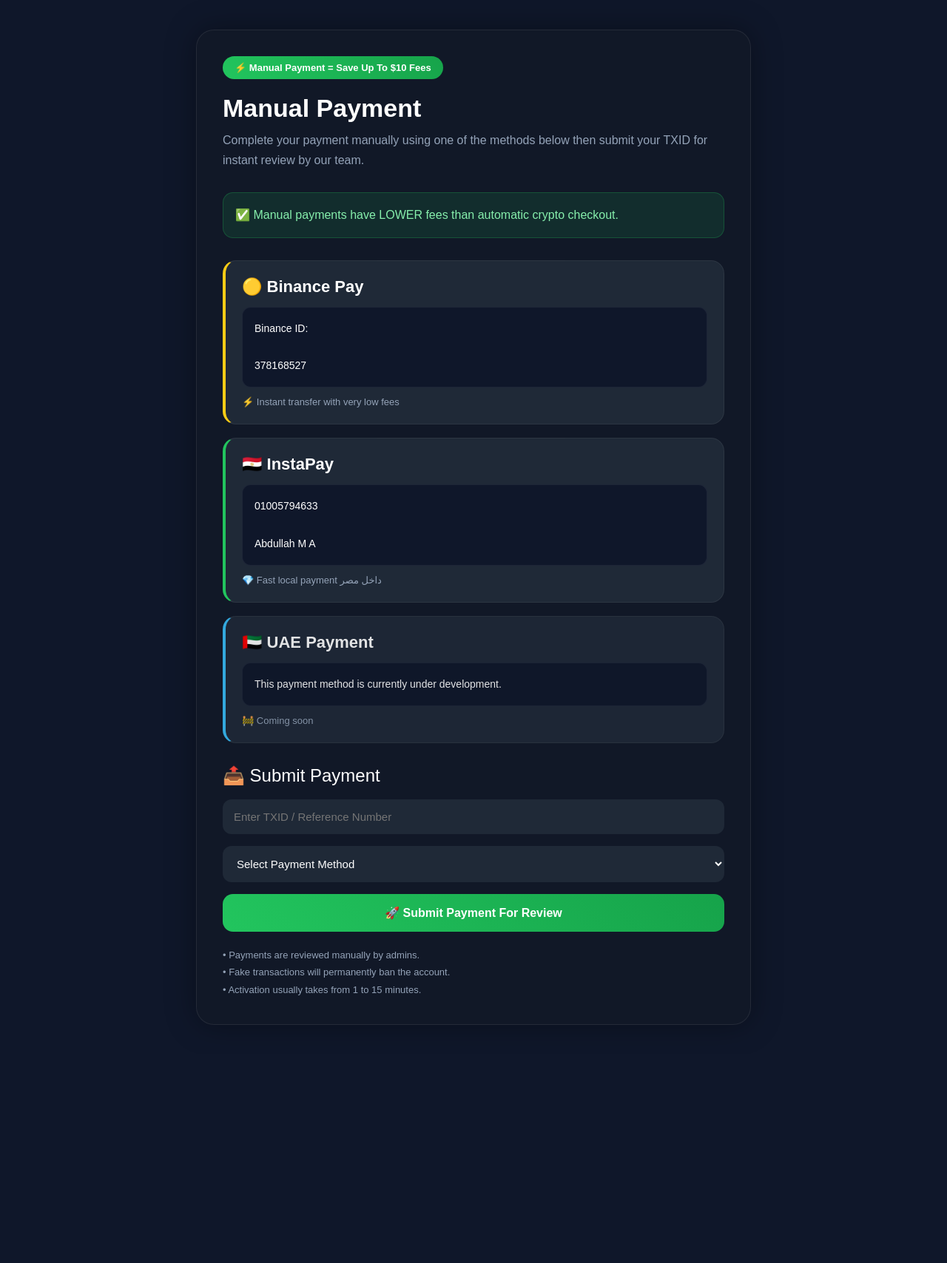
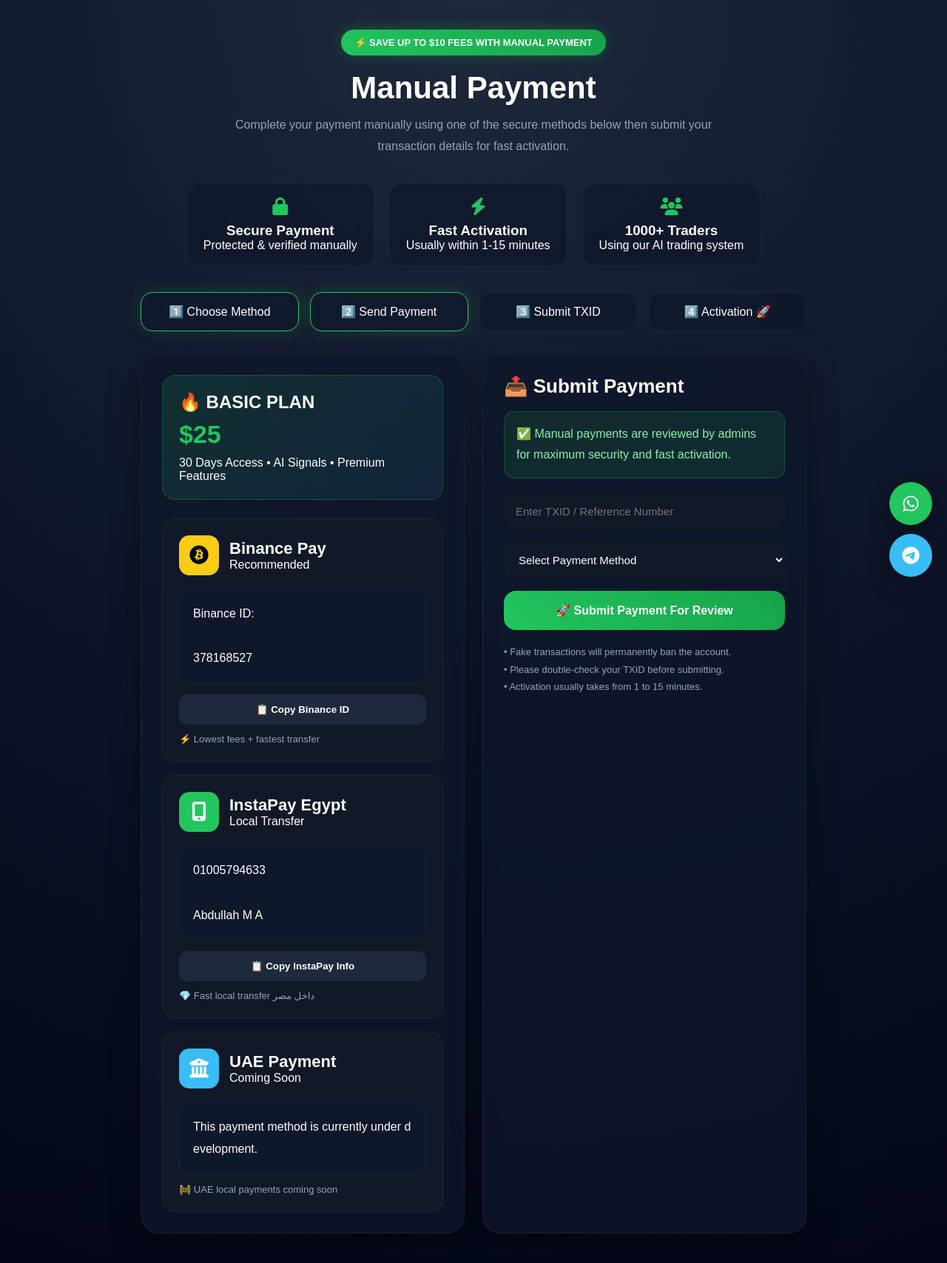
Before and after one commit to abdallah-bot250/trading_bot, a Flask app: page /manual-payment in a window 1280 px wide. Shown: the whole page at 74% size. Before the commit the page ends 1386 px from the top, so only its background shows below. Run offline with Flask 3, Linux system fonts and the light colour scheme; data that the repository does not hold is empty; parts of the project's set-up code (start-up, migrations or seed data) failed here and were passed over; some libraries are stand-ins or nearby versions.

Commit message:
Ultra premium manual payment update

```diff
--- a/templates/manual_payment.html
+++ b/templates/manual_payment.html
@@ -4,7 +4,10 @@
 <meta charset="UTF-8">
 <meta name="viewport" content="width=device-width, initial-scale=1.0">
 
-<title>Manual Payment | Trading Bot</title>
+<title>Manual Payment | AI Crypto Trader</title>
+
+<link rel="stylesheet"
+href="https://cdnjs.cloudflare.com/ajax/libs/font-awesome/6.5.1/css/all.min.css">
 
 <style>
 
@@ -12,49 +15,283 @@
     margin:0;
     padding:0;
     box-sizing:border-box;
-    font-family:Arial, sans-serif;
+    font-family:Arial,sans-serif;
 }
 
 body{
-    background:#0f172a;
+    background:
+    radial-gradient(circle at top,#1e293b 0%,#0f172a 45%,#020617 100%);
     color:white;
     min-height:100vh;
-    display:flex;
-    justify-content:center;
-    align-items:center;
     padding:40px 20px;
 }
 
+/* FLOATING SUPPORT */
+
+.support-float{
+    position:fixed;
+    right:20px;
+    bottom:20px;
+    z-index:9999;
+    display:flex;
+    flex-direction:column;
+    gap:12px;
+}
+
+.support-btn{
+    width:58px;
+    height:58px;
+    border-radius:50%;
+    display:flex;
+    align-items:center;
+    justify-content:center;
+    color:white;
+    font-size:24px;
+    text-decoration:none;
+    box-shadow:0 10px 30px rgba(0,0,0,.35);
+    transition:.3s;
+}
+
+.support-btn:hover{
+    transform:scale(1.1);
+}
+
+.whatsapp{
+    background:#22c55e;
+}
+
+.telegram{
+    background:#38bdf8;
+}
+
+/* CONTAINER */
+
 .container{
     width:100%;
-    max-width:750px;
-    background:#111827;
-    border:1px solid rgba(255,255,255,.08);
-    border-radius:24px;
-    padding:35px;
-    box-shadow:0 0 40px rgba(0,0,0,.35);
+    max-width:900px;
+    margin:auto;
+}
+
+/* HEADER */
+
+.hero{
+    text-align:center;
+    margin-bottom:35px;
 }
 
 .top-badge{
     display:inline-block;
     background:linear-gradient(45deg,#22c55e,#16a34a);
-    color:white;
-    padding:8px 16px;
+    padding:10px 18px;
     border-radius:999px;
     font-size:13px;
     font-weight:bold;
     margin-bottom:20px;
+    box-shadow:0 0 20px rgba(34,197,94,.3);
 }
 
-h1{
-    font-size:34px;
-    margin-bottom:10px;
+.hero h1{
+    font-size:42px;
+    margin-bottom:12px;
 }
 
 .subtitle{
     color:#94a3b8;
-    line-height:1.7;
+    max-width:700px;
+    margin:auto;
+    line-height:1.8;
+}
+
+/* TRUST */
+
+.trust-box{
+    display:flex;
+    justify-content:center;
+    gap:20px;
+    flex-wrap:wrap;
+    margin:35px 0;
+}
+
+.trust-item{
+    background:rgba(15,23,42,.7);
+    border:1px solid rgba(255,255,255,.06);
+    border-radius:16px;
+    padding:18px 22px;
+    min-width:220px;
+    text-align:center;
+    backdrop-filter:blur(10px);
+}
+
+.trust-item i{
+    font-size:24px;
+    margin-bottom:10px;
+    color:#22c55e;
+}
+
+/* STEP BAR */
+
+.steps{
+    display:flex;
+    justify-content:space-between;
+    gap:15px;
+    flex-wrap:wrap;
     margin-bottom:30px;
+}
+
+.step{
+    flex:1;
+    min-width:180px;
+    background:rgba(15,23,42,.75);
+    border:1px solid rgba(255,255,255,.06);
+    padding:16px;
+    border-radius:16px;
+    text-align:center;
+}
+
+.step.active{
+    border-color:#22c55e;
+    box-shadow:0 0 20px rgba(34,197,94,.2);
+}
+
+/* GRID */
+
+.grid{
+    display:grid;
+    grid-template-columns:1fr 1fr;
+    gap:24px;
+}
+
+@media(max-width:850px){
+    .grid{
+        grid-template-columns:1fr;
+    }
+}
+
+/* GLASS CARD */
+
+.card{
+    background:rgba(15,23,42,.82);
+    border:1px solid rgba(255,255,255,.06);
+    border-radius:24px;
+    padding:28px;
+    backdrop-filter:blur(12px);
+    box-shadow:0 10px 40px rgba(0,0,0,.35);
+}
+
+/* PLAN BOX */
+
+.plan-box{
+    margin-bottom:25px;
+    background:linear-gradient(135deg,
+    rgba(34,197,94,.15),
+    rgba(56,189,248,.08));
+    border:1px solid rgba(34,197,94,.25);
+    border-radius:18px;
+    padding:22px;
+}
+
+.plan-box h2{
+    margin-bottom:10px;
+}
+
+.plan-price{
+    font-size:34px;
+    color:#22c55e;
+    font-weight:bold;
+    margin:10px 0;
+}
+
+/* PAYMENT METHODS */
+
+.methods{
+    display:flex;
+    flex-direction:column;
+    gap:18px;
+}
+
+.method{
+    background:#111827;
+    border:1px solid rgba(255,255,255,.06);
+    border-radius:18px;
+    padding:22px;
+    transition:.3s;
+}
+
+.method:hover{
+    transform:translateY(-4px);
+}
+
+.method-header{
+    display:flex;
+    align-items:center;
+    gap:14px;
+    margin-bottom:18px;
+}
+
+.logo{
+    width:54px;
+    height:54px;
+    border-radius:14px;
+    display:flex;
+    align-items:center;
+    justify-content:center;
+    font-size:26px;
+}
+
+.binance-logo{
+    background:#facc15;
+    color:black;
+}
+
+.insta-logo{
+    background:#22c55e;
+}
+
+.uae-logo{
+    background:#38bdf8;
+}
+
+.method h3{
+    font-size:22px;
+}
+
+.wallet{
+    background:#0f172a;
+    border-radius:14px;
+    padding:18px;
+    line-height:1.9;
+    word-break:break-all;
+    border:1px solid rgba(255,255,255,.05);
+}
+
+.copy-btn{
+    margin-top:14px;
+    width:100%;
+    border:none;
+    padding:13px;
+    border-radius:12px;
+    background:#1e293b;
+    color:white;
+    cursor:pointer;
+    font-weight:bold;
+    transition:.3s;
+}
+
+.copy-btn:hover{
+    background:#334155;
+}
+
+.fee{
+    margin-top:12px;
+    color:#94a3b8;
+    font-size:13px;
+}
+
+/* FORM */
+
+.form-title{
+    margin-bottom:18px;
+    font-size:26px;
 }
 
 .alert{
@@ -63,89 +300,27 @@ h1{
     color:#86efac;
     padding:16px;
     border-radius:14px;
-    margin-bottom:30px;
-    line-height:1.7;
+    margin-bottom:20px;
+    line-height:1.8;
 }
 
-.payment-methods{
-    display:flex;
-    flex-direction:column;
-    gap:18px;
-    margin-bottom:30px;
-}
-
-.method{
-    background:#1f2937;
-    border-radius:18px;
-    padding:22px;
-    border:1px solid rgba(255,255,255,.06);
-    transition:.3s;
-}
-
-.method:hover{
-    transform:translateY(-3px);
-}
-
-.method h3{
-    margin-bottom:14px;
-    font-size:22px;
-}
-
-.wallet{
-    background:#0f172a;
-    border:1px solid rgba(255,255,255,.06);
+input,
+select{
+    width:100%;
     padding:16px;
-    border-radius:12px;
-    word-break:break-all;
-    line-height:1.8;
-    font-size:14px;
-}
-
-.fee{
-    margin-top:12px;
-    color:#94a3b8;
-    font-size:13px;
-}
-
-.binance{
-    border-left:4px solid #facc15;
-}
-
-.instapay{
-    border-left:4px solid #22c55e;
-}
-
-.uae{
-    border-left:4px solid #38bdf8;
-    opacity:.88;
-}
-
-.section-title{
-    font-size:24px;
-    margin-bottom:18px;
-}
-
-form{
-    margin-top:15px;
-}
-
-input,select{
-    width:100%;
-    padding:15px;
+    margin-bottom:16px;
     border:none;
-    outline:none;
-    border-radius:12px;
-    background:#1f2937;
+    border-radius:14px;
+    background:#111827;
     color:white;
-    margin-bottom:16px;
     font-size:15px;
 }
 
-button{
+.submit-btn{
     width:100%;
-    padding:16px;
     border:none;
-    border-radius:14px;
+    padding:17px;
+    border-radius:16px;
     background:linear-gradient(45deg,#22c55e,#16a34a);
     color:white;
     font-size:16px;
@@ -154,110 +329,274 @@ button{
     transition:.3s;
 }
 
-button:hover{
+.submit-btn:hover{
     transform:scale(1.02);
 }
 
 .note{
-    margin-top:20px;
+    margin-top:18px;
     color:#94a3b8;
+    line-height:1.8;
     font-size:13px;
-    line-height:1.8;
+}
+
+/* POPUP */
+
+.popup{
+    position:fixed;
+    left:20px;
+    bottom:20px;
+    background:rgba(15,23,42,.95);
+    border:1px solid rgba(34,197,94,.25);
+    padding:14px 18px;
+    border-radius:14px;
+    display:none;
+    z-index:9999;
+    animation:fade .4s ease;
+}
+
+@keyframes fade{
+    from{
+        opacity:0;
+        transform:translateY(10px);
+    }
+    to{
+        opacity:1;
+        transform:translateY(0);
+    }
 }
 
 </style>
 </head>
 <body>
 
+<!-- SUPPORT -->
+
+<div class="support-float">
+
+<a href="https://wa.me/201005794633"
+target="_blank"
+class="support-btn whatsapp">
+<i class="fab fa-whatsapp"></i>
+</a>
+
+<a href="https://t.me/AbdallaElnhrawy10"
+target="_blank"
+class="support-btn telegram">
+<i class="fab fa-telegram"></i>
+</a>
+
+</div>
+
 <div class="container">
 
+<!-- HERO -->
+
+<div class="hero">
+
 <div class="top-badge">
-        ⚡ Manual Payment = Save Up To $10 Fees
+⚡ SAVE UP TO $10 FEES WITH MANUAL PAYMENT
 </div>
 
 <h1>Manual Payment</h1>
 
 <p class="subtitle">
-        Complete your payment manually using one of the methods below then submit your TXID for instant review by our team.
+Complete your payment manually using one of the secure methods below then submit your transaction details for fast activation.
 </p>
 
-    <div class="alert">
-        ✅ Manual payments have LOWER fees than automatic crypto checkout.
 </div>
 
+<!-- TRUST -->
 
-    <div class="payment-methods">
+<div class="trust-box">
+
+<div class="trust-item">
+<i class="fas fa-lock"></i>
+<h3>Secure Payment</h3>
+<p>Protected & verified manually</p>
+</div>
+
+<div class="trust-item">
+<i class="fas fa-bolt"></i>
+<h3>Fast Activation</h3>
+<p>Usually within 1-15 minutes</p>
+</div>
+
+<div class="trust-item">
+<i class="fas fa-users"></i>
+<h3>1000+ Traders</h3>
+<p>Using our AI trading system</p>
+</div>
+
+</div>
+
+<!-- STEPS -->
+
+<div class="steps">
+
+<div class="step active">
+1️⃣ Choose Method
+</div>
+
+<div class="step active">
+2️⃣ Send Payment
+</div>
+
+<div class="step">
+3️⃣ Submit TXID
+</div>
+
+<div class="step">
+4️⃣ Activation 🚀
+</div>
+
+</div>
+
+<div class="grid">
+
+<!-- LEFT -->
+
+<div class="card">
+
+<div class="plan-box">
+
+<h2>🔥 {{ plan|upper }} PLAN</h2>
+
+<div class="plan-price">
+${{ amount }}
+</div>
+
+<p>
+30 Days Access • AI Signals • Premium Features
+</p>
+
+</div>
+
+<div class="methods">
 
 <!-- BINANCE -->
 
-        <div class="method binance">
+<div class="method">
 
-            <h3>🟡 Binance Pay</h3>
+<div class="method-header">
 
-            <div class="wallet">
+<div class="logo binance-logo">
+<i class="fab fa-bitcoin"></i>
+</div>
+
+<div>
+<h3>Binance Pay</h3>
+<p>Recommended</p>
+</div>
+
+</div>
+
+<div class="wallet" id="binanceText">
 Binance ID:<br><br>
 378168527
 </div>
 
+<button class="copy-btn"
+onclick="copyText('binanceText')">
+📋 Copy Binance ID
+</button>
+
 <div class="fee">
-                ⚡ Instant transfer with very low fees
+⚡ Lowest fees + fastest transfer
 </div>
 
 </div>
 
-
 <!-- INSTAPAY -->
 
-        <div class="method instapay">
+<div class="method">
 
-            <h3>🇪🇬 InstaPay</h3>
+<div class="method-header">
 
-            <div class="wallet">
+<div class="logo insta-logo">
+<i class="fas fa-mobile-alt"></i>
+</div>
+
+<div>
+<h3>InstaPay Egypt</h3>
+<p>Local Transfer</p>
+</div>
+
+</div>
+
+<div class="wallet" id="instaText">
 01005794633
 <br><br>
 Abdullah M A
 </div>
 
+<button class="copy-btn"
+onclick="copyText('instaText')">
+📋 Copy InstaPay Info
+</button>
+
 <div class="fee">
-                💎 Fast local payment داخل مصر
+💎 Fast local transfer داخل مصر
 </div>
 
 </div>
 
-
 <!-- UAE -->
 
-        <div class="method uae">
+<div class="method">
 
-            <h3>🇦🇪 UAE Payment</h3>
+<div class="method-header">
+
+<div class="logo uae-logo">
+<i class="fas fa-building-columns"></i>
+</div>
+
+<div>
+<h3>UAE Payment</h3>
+<p>Coming Soon</p>
+</div>
+
+</div>
 
 <div class="wallet">
 This payment method is currently under development.
 </div>
 
 <div class="fee">
-                🚧 Coming soon
+🚧 UAE local payments coming soon
 </div>
 
 </div>
 
 </div>
 
-
-    <div class="section-title">
-        📤 Submit Payment
 </div>
 
-    <form action="/manual-payment" method="POST">
+<!-- RIGHT -->
 
-        <input type="hidden" name="plan" value="{{ plan }}">
+<div class="card">
+
+<h2 class="form-title">
+📤 Submit Payment
+</h2>
+
+<div class="alert">
+✅ Manual payments are reviewed by admins for maximum security and fast activation.
+</div>
+
+<form action="/manual-payment"
+method="POST"
+onsubmit="handleSubmit()">
+
+<input type="hidden"
+name="plan"
+value="{{ plan }}">
 
 <input
 type="text"
 name="txid"
 placeholder="Enter TXID / Reference Number"
-            required
-        >
+required>
 
 <select name="network" required>
 
@@ -279,20 +618,107 @@ button:hover{
 
 </select>
 
-        <button type="submit">
+<button type="submit"
+class="submit-btn"
+id="submitBtn">
+
 🚀 Submit Payment For Review
+
 </button>
 
 </form>
 
+<div class="note">
 
-    <div class="note">
-        • Payments are reviewed manually by admins.<br>
 • Fake transactions will permanently ban the account.<br>
+• Please double-check your TXID before submitting.<br>
 • Activation usually takes from 1 to 15 minutes.
+
 </div>
 
 </div>
 
+</div>
+
+</div>
+
+<!-- POPUP -->
+
+<div class="popup" id="popup"></div>
+
+<script>
+
+function copyText(id){
+
+let text =
+document.getElementById(id).innerText;
+
+navigator.clipboard.writeText(text);
+
+showPopup("✅ Copied Successfully");
+
+}
+
+function showPopup(message){
+
+let popup =
+document.getElementById("popup");
+
+popup.innerText = message;
+popup.style.display = "block";
+
+setTimeout(()=>{
+popup.style.display = "none";
+},3000);
+
+}
+
+function handleSubmit(){
+
+let btn =
+document.getElementById("submitBtn");
+
+btn.innerHTML =
+"⏳ Processing Payment...";
+
+btn.disabled = true;
+
+}
+
+/* FAKE LIVE ACTIVITY */
+
+const names = [
+"Ahmed",
+"Mohamed",
+"Omar",
+"Ali",
+"Youssef",
+"Khaled"
+];
+
+const plans = [
+"VIP 💎",
+"PRO 🔥",
+"ELITE 👑"
+];
+
+function liveActivity(){
+
+let name =
+names[Math.floor(Math.random()*names.length)];
+
+let plan =
+plans[Math.floor(Math.random()*plans.length)];
+
+showPopup(
+`🔥 ${name} just activated ${plan}`
+);
+
+}
+
+setInterval(liveActivity,9000);
+
+</script>
+
 </body>
 </html>
```
Lines whose indentation alone changed are shown as unchanged.
